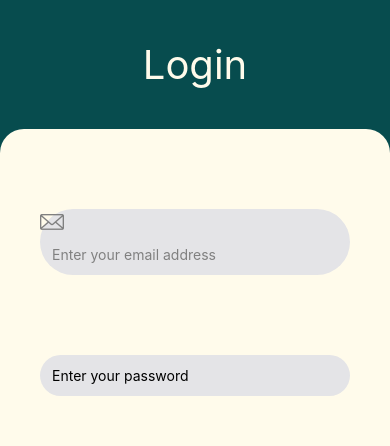
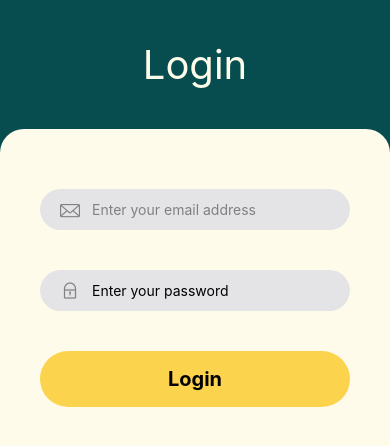
Before and after one commit to HerbiTarik/OptiElectro, a React Native app: screen /LoginScreen in a window 390 px wide. Shown: the top 446 px of the page. Built offline with nearby package versions, Linux system fonts and the light colour scheme.

Commit message:
Added icons and login button to LoginScreen

```diff
--- /dev/null
+++ b/components/Btn.js
@@ -0,0 +1,16 @@
+import {View, Text, Pressable} from 'react-native';
+import React from 'react';
+
+const Btn = ({children, textClassName, onPressLoginScreen}) => {
+  return (
+    <Pressable onPress={onPressLoginScreen}>
+      <View className={`bg-btnColor px-12 py-4 rounded-full ${textClassName}`}>
+        <Text className="text-black text-lg font-bold text-center">
+          {children}
+        </Text>
+      </View>
+    </Pressable>
+  );
+};
+
+export default Btn;
--- a/components/ButtonStarted.js
+++ /dev/null
@@ -1,17 +0,0 @@
-import {Pressable, Text, View} from 'react-native';
-import React from 'react';
-import {useNavigation} from '@react-navigation/native';
-
-const ButtonStarted = () => {
-  const navigation = useNavigation();
-
-  return (
-    <Pressable onPress={() => navigation.navigate('LoginScreen')}>
-      <View className="bg-btnColor px-12 py-4 rounded-full">
-        <Text className="text-black text-lg font-bold">GET STARTED</Text>
-      </View>
-    </Pressable>
-  );
-};
-
-export default ButtonStarted;
--- a/screens/LoginScreen.js
+++ b/screens/LoginScreen.js
@@ -1,6 +1,8 @@
 import {View, Text, TextInput} from 'react-native';
 import React, {useState} from 'react';
 import Icon from 'react-native-vector-icons/Fontisto';
+import AntDesign from 'react-native-vector-icons/AntDesign';
+import Btn from '../components/Btn';
 
 const LoginScreen = () => {
   const [Email, setEmail] = useState();
@@ -12,9 +14,13 @@ const LoginScreen = () => {
         <Text className="text-txt text-[40px]">Login</Text>
       </View>
       <View className="flex-auto bg-accent rounded-t-3xl">
-        <View className="p-10">
-          <View className="bg-[#e4e4e7] my-10 rounded-full">
-            <Icon name="email" size={24} color="gray" />
+        <View
+          className="p-10 flex-auto
+        ">
+          <View className="bg-[#e4e4e7] my-5 rounded-full flex-row items-center">
+            <View className="pl-5">
+              <Icon name="email" size={20} color="gray" />
+            </View>
             <TextInput
               className="p-3 flex-auto"
               onChangeText={setEmail}
@@ -25,7 +31,10 @@ const LoginScreen = () => {
               keyboardType="email"
             />
           </View>
-          <View className="bg-[#e4e4e7] my-10 rounded-full">
+          <View className="bg-[#e4e4e7] my-5 rounded-full flex-row items-center">
+            <View className="pl-5">
+              <AntDesign name="lock" size={20} color="gray" />
+            </View>
             <TextInput
               className="p-3 flex-auto"
               onChangeText={setPassword}
@@ -36,6 +45,7 @@ const LoginScreen = () => {
               keyboardAppearance="password"
             />
           </View>
+          <Btn textClassName="my-5 py-3">Login</Btn>
         </View>
       </View>
     </View>
--- a/screens/StartedScreen.js
+++ b/screens/StartedScreen.js
@@ -1,9 +1,12 @@
 import {Text, View, Image} from 'react-native';
 import React from 'react';
 import connexionImg from '../assets/connexion.png';
-import ButtonStarted from '../components/ButtonStarted';
+// import ButtonStarted from '../components/ButtonStarted';
+import Btn from '../components/Btn';
+import {useNavigation} from '@react-navigation/native';
 
 const StartedScreen = () => {
+  const navigation = useNavigation();
   return (
     <View className="bg-primary flex-1 py-12">
       <View className=" pt-8 flex-auto justify-center items-center">
@@ -25,7 +28,9 @@ const StartedScreen = () => {
         </Text>
       </View>
       <View className="flex-auto justify-center items-center">
-        <ButtonStarted />
+        <Btn onPressLoginScreen={() => navigation.navigate('LoginScreen')}>
+          GET STARTED
+        </Btn>
       </View>
     </View>
   );
```
